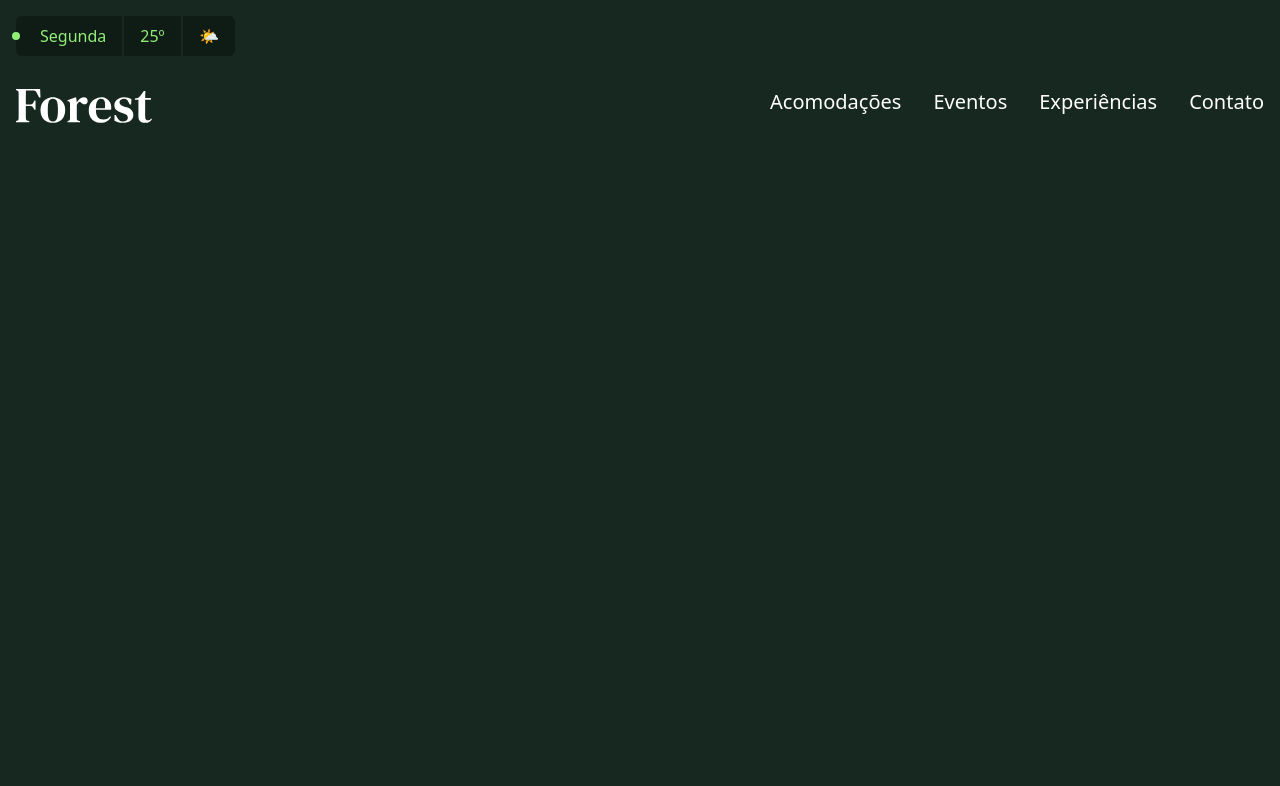
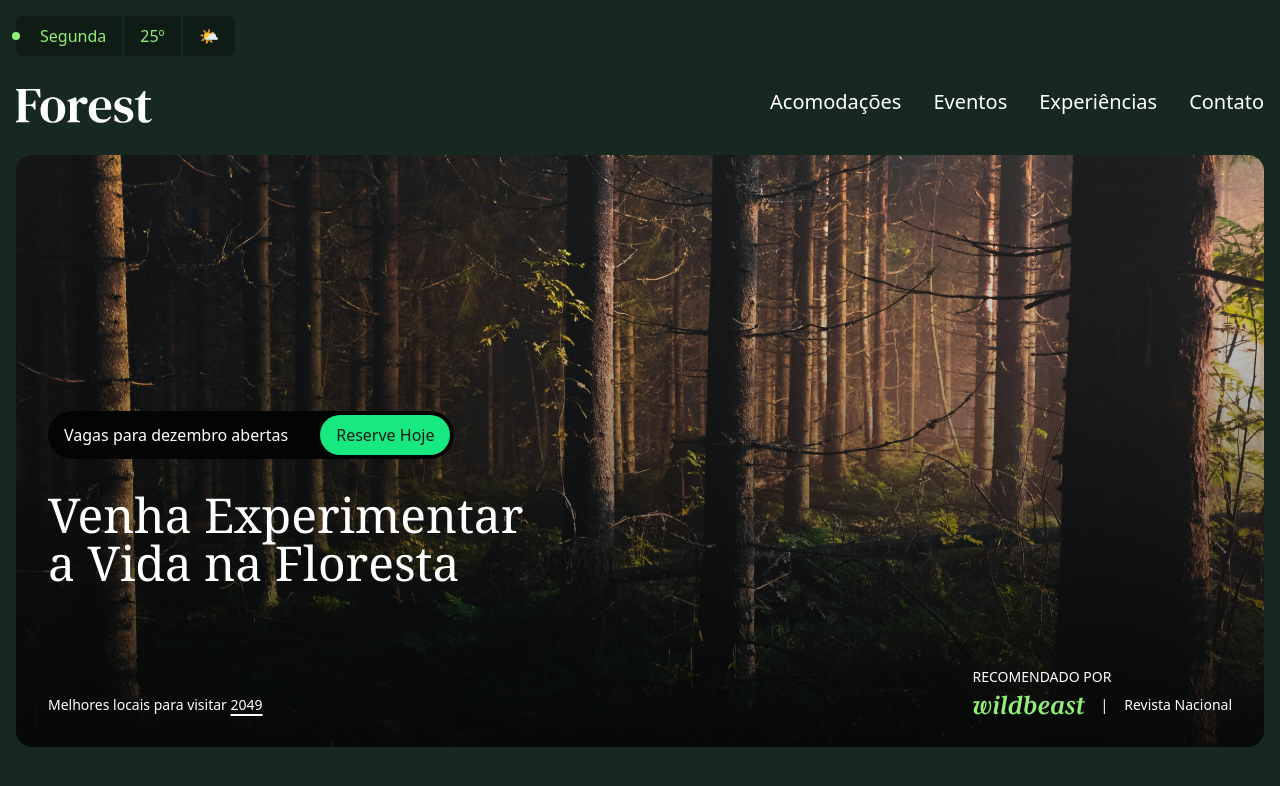
Before and after one commit to GuilhermeJSales/forest, a plain HTML site: page src/index.html in a window 1280 px wide. Drawn offline with Linux system fonts and the light colour scheme.

Commit message:
banner introduction

```diff
--- a/src/index.html
+++ b/src/index.html
@@ -8,7 +8,7 @@
   <link rel="stylesheet" href="./output.css" />
 </head>
 
-<body class="bg-verde-800 font-sans text-verde-900">
+<body class="bg-verde-800 font-sans text-verde-900 mb-96">
   <div class="container mt-4 flex justify-center md:justify-start items-center">
     <div class="inline-flex items-center rounded-md bg-verde-900">
       <span class="size-2 bg-verde-300 block rounded-full relative -left-1"></span>
@@ -33,6 +33,29 @@
       </ul>
     </nav>
   </header>
+
+  <main class="container">
+    <div class="text-white pt-64 px-8 pb-8 relative rounded-2xl overflow-hidden bg-gradient-to-t from-verde-950/80">
+      <img class="absolute inset-0 -z-10 size-full object-cover" src="./img/floresta.jpg" alt="">
+      <div class="bg-verde-950 inline-flex mb-8 gap-8 items-center py-1 pr-1 pl-4 rounded-full">
+        Vagas para dezembro abertas
+        <a class="bg-verde-400 text-verde-900 py-2 px-4 inline-block rounded-full" href="">Reserve Hoje</a>
+      </div>
+      <h1 class="font-serif text-balance max-w-screen-sm text-5xl mb-20">Venha Experimentar a Vida na Floresta</h1>
+      <div class="text-sm flex justify-between items-end">
+        <p>Melhores locais para visitar <a class="underline decoration-2 underline-offset-4 hover:no-underline"
+            href="./">2049</a></p>
+        <div>
+          <p class="uppercase mb-2">Recomendado por</p>
+          <p class="flex items-center gap-4">
+            <img class="w-28" src="./img/parceiros/wildbeast.svg" alt="Wildbeast">
+            <span>|</span>
+            Revista Nacional
+          </p>
+        </div>
+      </div>
+    </div>
+  </main>
 </body>
 
 </html>
```
Also changed, not shown: src/output.css.
